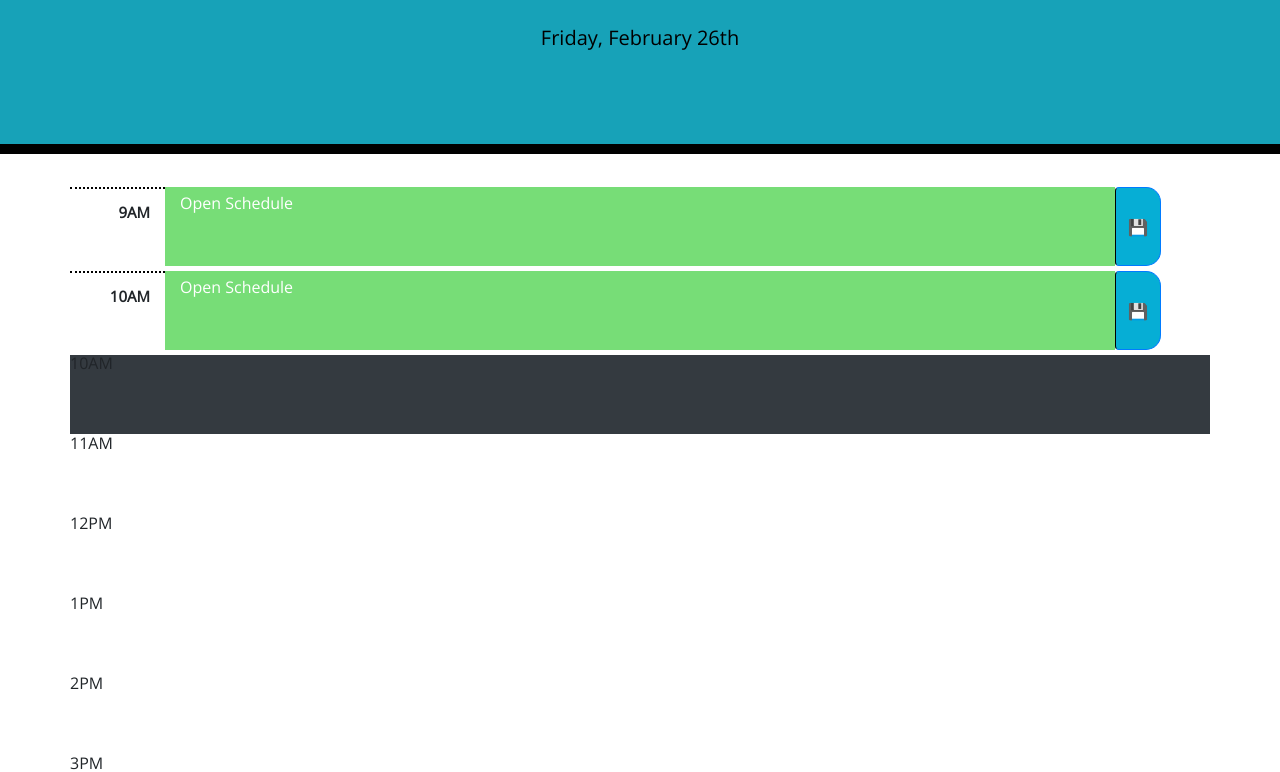
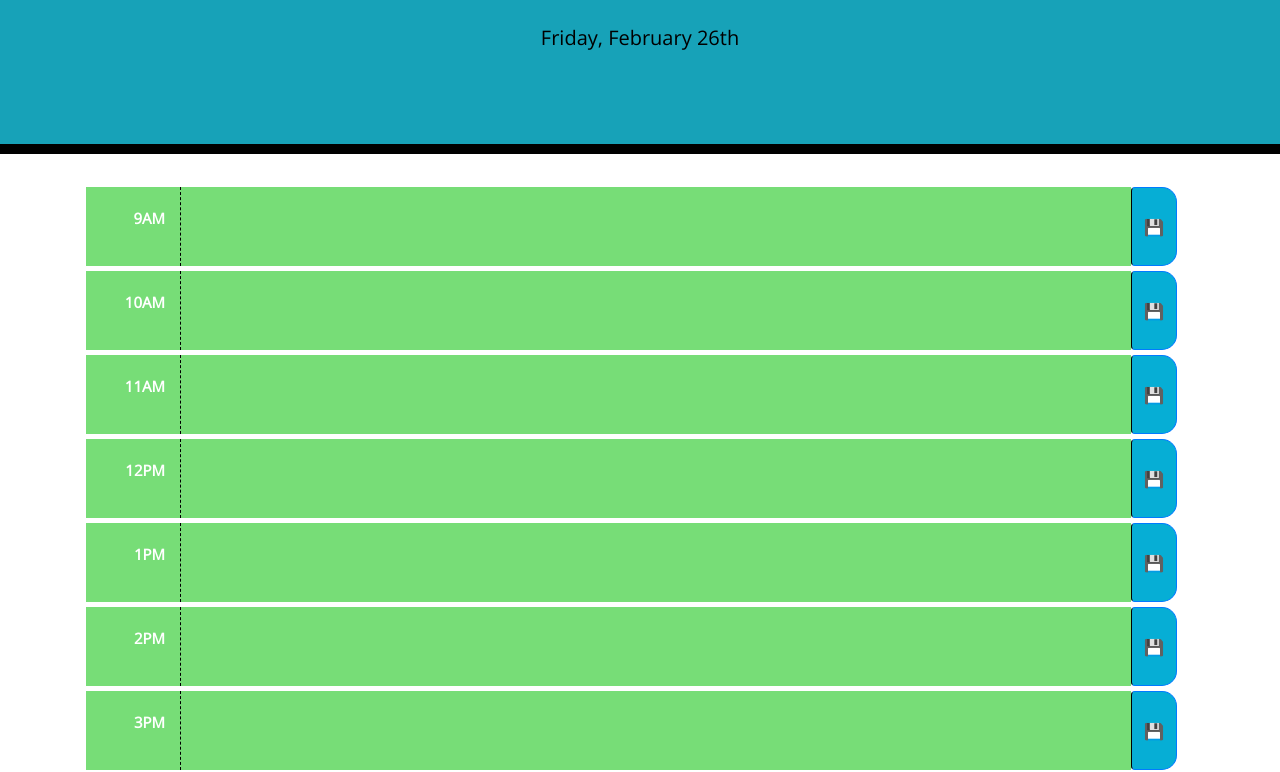
Before and after one commit to joshwalters34/Work-Day-Scheduler, a plain HTML site: page index.html in a window 1280 px wide. Shown: the part 182-954 px from the top of the page. Drawn offline with nearby package versions, Linux system fonts and the light colour scheme.

Commit message:
Updated html, js, and css to get the color working for my calendar based off the current time.  Updated code for local storage, but still having issues with it.

```diff
--- a/Develop/script.js
+++ b/Develop/script.js
@@ -2,3 +2,98 @@ var today = moment()
 
 var todayDate = today.format("dddd, MMMM Do");
 $("#currentDay").text(todayDate);
+
+var saveBtn = document.querySelectorAll(".saveBtn"); //added All
+var scheduleText = document.querySelector(".entryText");
+var local_storage_text = "event";
+var timeBlocks = document.querySelectorAll(".time-block");
+var times = document.getElementsByTagName("time");
+
+
+// function renderEvents() {
+//     var calendarEvent = JSON.parse(localStorage.getItem("event"));
+//     scheduleText.textContent = calendarEvent;
+//     return;
+// }
+
+$("#hour-9 .description").val(localStorage.getItem("hour-9"));
+$("#hour-10 .description").val(localStorage.getItem("hour-10"));
+$("#hour-11 .description").val(localStorage.getItem("hour-11"));
+$("#hour-12 .description").val(localStorage.getItem("hour-12"));
+$("#hour-13 .description").val(localStorage.getItem("hour-13"));
+$("#hour-14 .description").val(localStorage.getItem("hour-14"));
+$("#hour-15 .description").val(localStorage.getItem("hour-15"));
+$("#hour-16 .description").val(localStorage.getItem("hour-16"));
+$("#hour-17 .description").val(localStorage.getItem("hour-17"));
+
+
+
+//create array for calendar inputs
+// function storeEvents() {
+   // var calendarText = scheduleText.value.trim();
+
+// }
+var saveBtn = document.querySelector(".saveBtn"); //added All
+// saveBtn[0].addEventListener("click", function() { //added [0]
+    // saveBtn.forEach((btn) => {
+saveBtn.addEventListener("click", function() { //added [0]
+
+   // event.preventDefault();
+    // var calendarText = scheduleText.value.trim();
+    // calenderInputs.push(calendarText);
+    //   console.log(calenderInputs);
+     // storeEvents();
+     // renderEvents();
+
+     var calendarText = $(this).siblings(".description").val();
+     var block = $(this).parent().attr("id");
+     localStorage.setItem(block, calendarText);
+
+
+  });
+// });
+
+
+  //to pull in stored events
+//   function init(){
+    //   var calendarEvent = JSON.parse(localStorage.getItem("event"));
+    // scheduleText.innerHTML = calendarEvent;
+     // renderEvents();
+//   }
+
+  //set the background color of each time slot
+//   var currentTime = today.format("h a");
+//   console.log(currentTime);
+
+function checkTime () {
+
+    var currentTime = moment().hour();
+    console.log(currentTime);
+
+    $(".time-block").each(function() {
+
+        var thisTimeBlock = parseInt($(this).attr("id").split("-")[1]);
+
+        if(thisTimeBlock < currentTime) {
+          // $(this).parent().addClass("past");
+            $(this).children().addClass("past");
+        } else if (thisTimeBlock === currentTime) {
+            //$(this).parent().addClass("present");
+            $(this).children().addClass("present");
+        } else {
+           // $(this).parent().addClass("future")
+            $(this).children().addClass("future")
+        }
+    })
+
+    // for (var i = 0; i < 9; i++) {
+    //     moment("h a").isAfter (times[i])
+    //         document.getElementsByClassName("timeSlot").style.backgroundColor = "#d3d3d3";
+    //         alert("Past time");
+
+    // }
+}
+
+//   init();
+    // console.log(times);
+checkTime();
--- a/Develop/style.css
+++ b/Develop/style.css
@@ -27,7 +27,7 @@ textarea{
 
 .time-block{
   text-align: right;
-  border-top: dotted 2px black;
+  /* border-top: dotted 2px black; */
   font-size: 15px;
   font-weight: bold ;
 }
@@ -41,12 +41,12 @@ textarea{
 .hour {
   background-color: #ffffff;
   color: #000000;
-  border-top: 1px dashed #000000;
+  border-right: 1px dashed #000000;
 }
 
 .past {
   background-color: #d3d3d3;
-  color: white;
+  color: black;
 }
 
 .present {
@@ -71,3 +71,9 @@ textarea{
   font-size: 20px;
   transition: all .3s ease-in-out;
 }
+
+.entryText {
+  color: black;
+  border: none;
+  font-weight: bold;
+}
--- a/index.html
+++ b/index.html
@@ -32,24 +32,51 @@
 
     <div class="container">
       <!-- Timeblocks go here -->
-      <div class="row mb-1">
-        <div class="col-1 pt-3 pl-5 time-block">9AM</div>
-        <div class="col-10 pt-2 future">Open Schedule</div>
+      <div id="hour-9" class="row mb-1 time-block">
+        <div  class="col-1 pt-4 ml-3 hour " >9AM</div>
+        <textarea class="col-lg-10 col-sm-6 description entryText"> </textarea>
         <button class="btn btn-primary saveBtn">💾</button>
       </div>
-      <div class="row mb-1">
-        <div class="col-1 pt-3 pl-4 time-block">10AM</div>
-        <div class="col-10 pt-2 future">Open Schedule</div>
+      <div id="hour-10" class="row mb-1 time-block">
+        <div  class="col-1 pt-4 ml-3 hour " >10AM</div>
+        <textarea class="col-lg-10 col-sm-6 description entryText"> </textarea>
         <button class="btn btn-primary saveBtn">💾</button>
       </div>
-      <div class = "row bg-dark">10AM</div>
-      <div class = "row">11AM</div>
-      <div class = "row">12PM</div>
-      <div class = "row">1PM</div>
-      <div class = "row">2PM</div>
-      <div class = "row">3PM</div>
-      <div class = "row">4PM</div>
-      <div class = "row">5PM</div>
+      <div id="hour-11" class="row mb-1 time-block">
+        <div  class="col-1 pt-4 ml-3 hour " >11AM</div>
+        <textarea class="col-lg-10 col-sm-6 description entryText"> </textarea>
+        <button class="btn btn-primary saveBtn">💾</button>
+      </div>
+      <div id="hour-12" class="row mb-1 time-block">
+        <div  class="col-1 pt-4 ml-3 hour " >12PM</div>
+        <textarea class="col-lg-10 col-sm-6 description entryText"> </textarea>
+        <button class="btn btn-primary saveBtn">💾</button>
+      </div>
+      <div id="hour-13" class="row mb-1 time-block">
+        <div  class="col-1 pt-4 ml-3 hour " >1PM</div>
+        <textarea class="col-lg-10 col-sm-6 description entryText"> </textarea>
+        <button class="btn btn-primary saveBtn">💾</button>
+      </div>
+      <div id="hour-14" class="row mb-1 time-block">
+        <div  class="col-1 pt-4 ml-3 hour " >2PM</div>
+        <textarea class="col-lg-10 col-sm-6 description entryText"> </textarea>
+        <button class="btn btn-primary saveBtn">💾</button>
+      </div>
+      <div id="hour-15" class="row mb-1 time-block">
+        <div  class="col-1 pt-4 ml-3 hour " >3PM</div>
+        <textarea class="col-lg-10 col-sm-6 description entryText"> </textarea>
+        <button class="btn btn-primary saveBtn">💾</button>
+      </div>
+      <div id="hour-16" class="row mb-1 time-block">
+        <div  class="col-1 pt-4 ml-3 hour " >4PM</div>
+        <textarea class="col-lg-10 col-sm-6 description entryText"> </textarea>
+        <button class="btn btn-primary saveBtn">💾</button>
+      </div>
+      <div id="hour-17" class="row mb-1 time-block">
+        <div  class="col-1 pt-4 ml-3 hour " >5PM</div>
+        <textarea class="col-lg-10 col-sm-6 description entryText"> </textarea>
+        <button class="btn btn-primary saveBtn">💾</button>
+      </div>
     </div>
 
 
```
